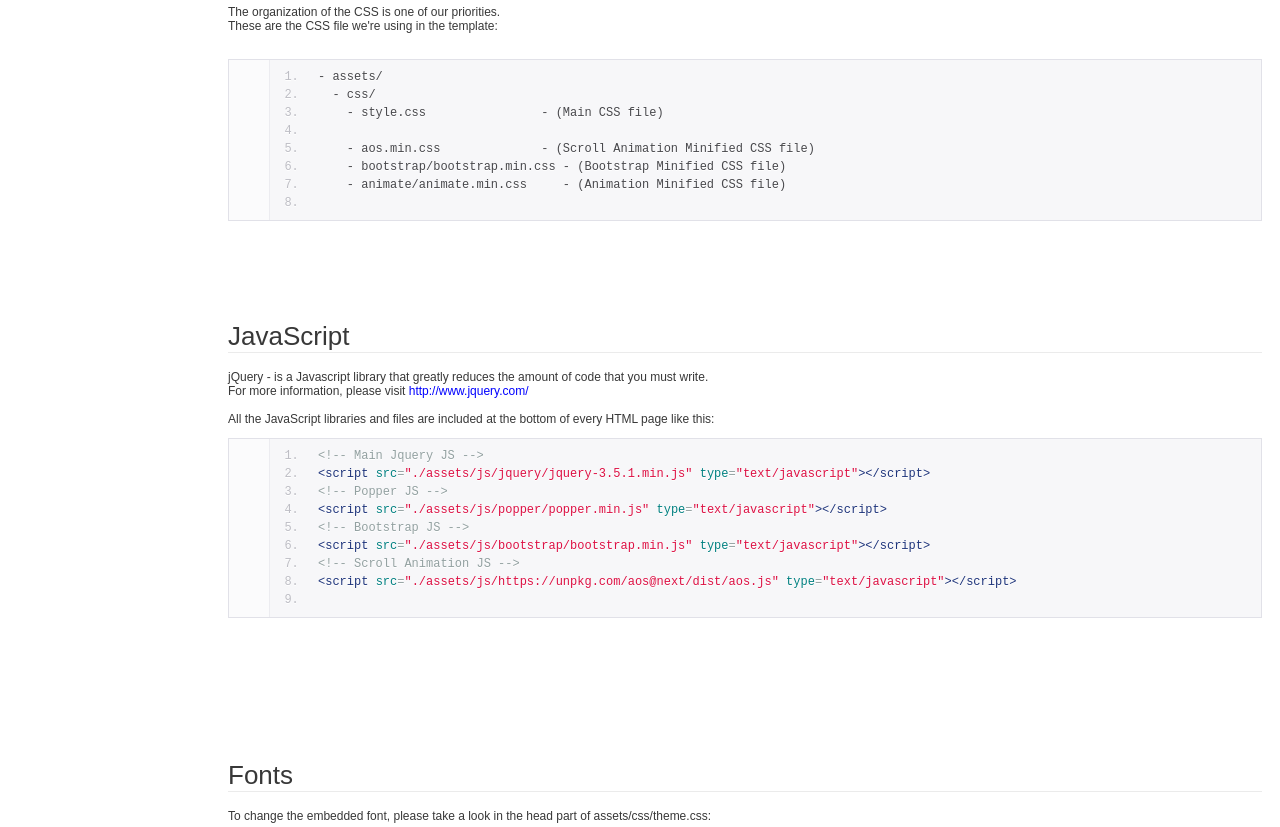
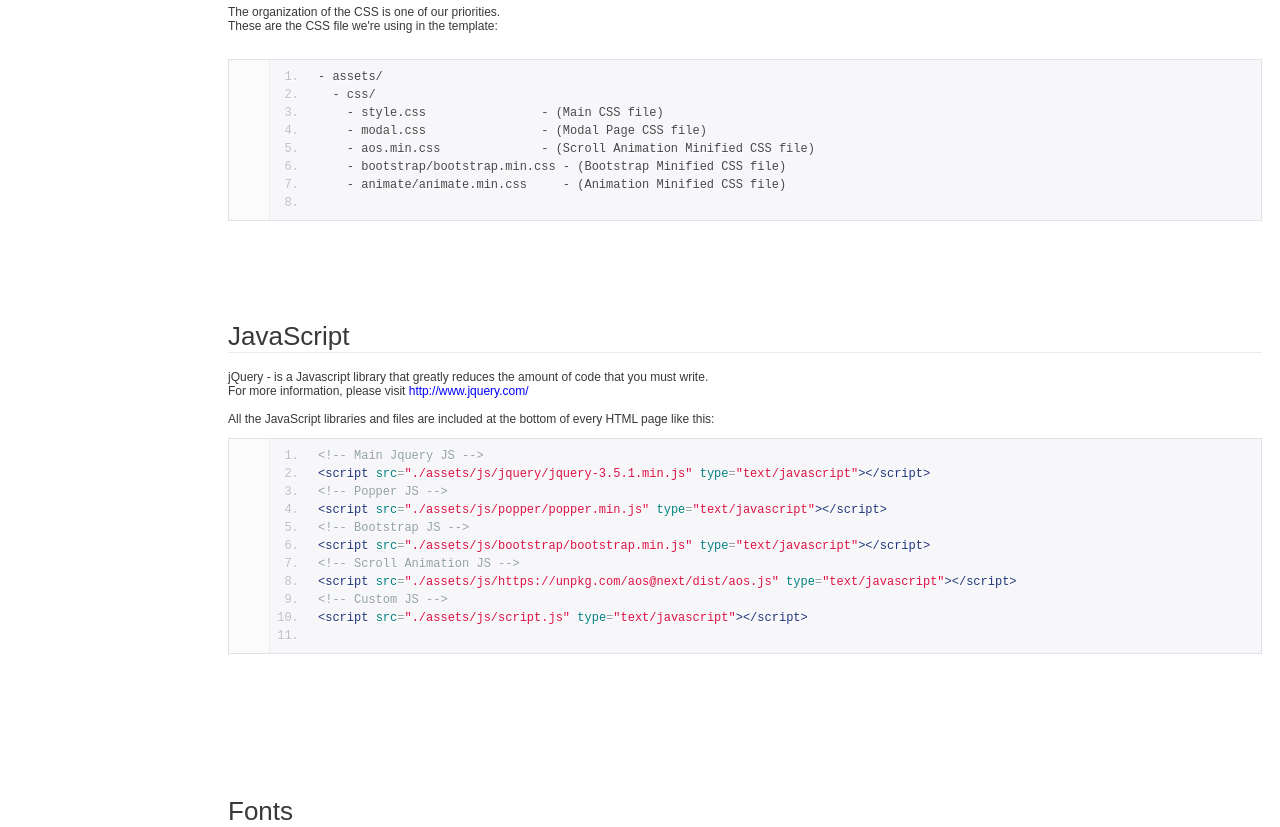
Before and after one commit to taiwoyewole/music-artise-documentation, a plain HTML site: page index.html in a window 1280 px wide. Shown: the part 1880-2707 px from the top of the page. Drawn offline with Linux system fonts and the light colour scheme.

Commit message:
update changes

```diff
--- a/index.html
+++ b/index.html
@@ -165,7 +165,7 @@
           <li>
             email:
             <a
-              href="oyewoletaiwo94@gmail.com"></a
+              href="oyewoletaiwo94@gmail.com" class="com">oyewoletaiwo94@gmail></a
             >
           </li>
         </ul>
@@ -250,7 +250,7 @@
 - assets/
   - css/
     - style.css                - (Main CSS file)
-
+    - modal.css                - (Modal Page CSS file)
     - aos.min.css              - (Scroll Animation Minified CSS file)
     - bootstrap/bootstrap.min.css - (Bootstrap Minified CSS file)
     - animate/animate.min.css     - (Animation Minified CSS file)
@@ -290,6 +290,8 @@
 &lt;script src=&quot;./assets/js/bootstrap/bootstrap.min.js&quot; type=&quot;text/javascript&quot;&gt;&lt;/script&gt;
 &lt;!-- Scroll Animation JS --&gt;
 &lt;script src=&quot;./assets/js/https://unpkg.com/aos@next/dist/aos.js&quot; type=&quot;text/javascript&quot;&gt;&lt;/script&gt;
+&lt;!-- Custom JS --&gt;
+&lt;script src=&quot;./assets/js/script.js&quot; type=&quot;text/javascript&quot;&gt;&lt;/script&gt;
 
 </pre
           >
```
